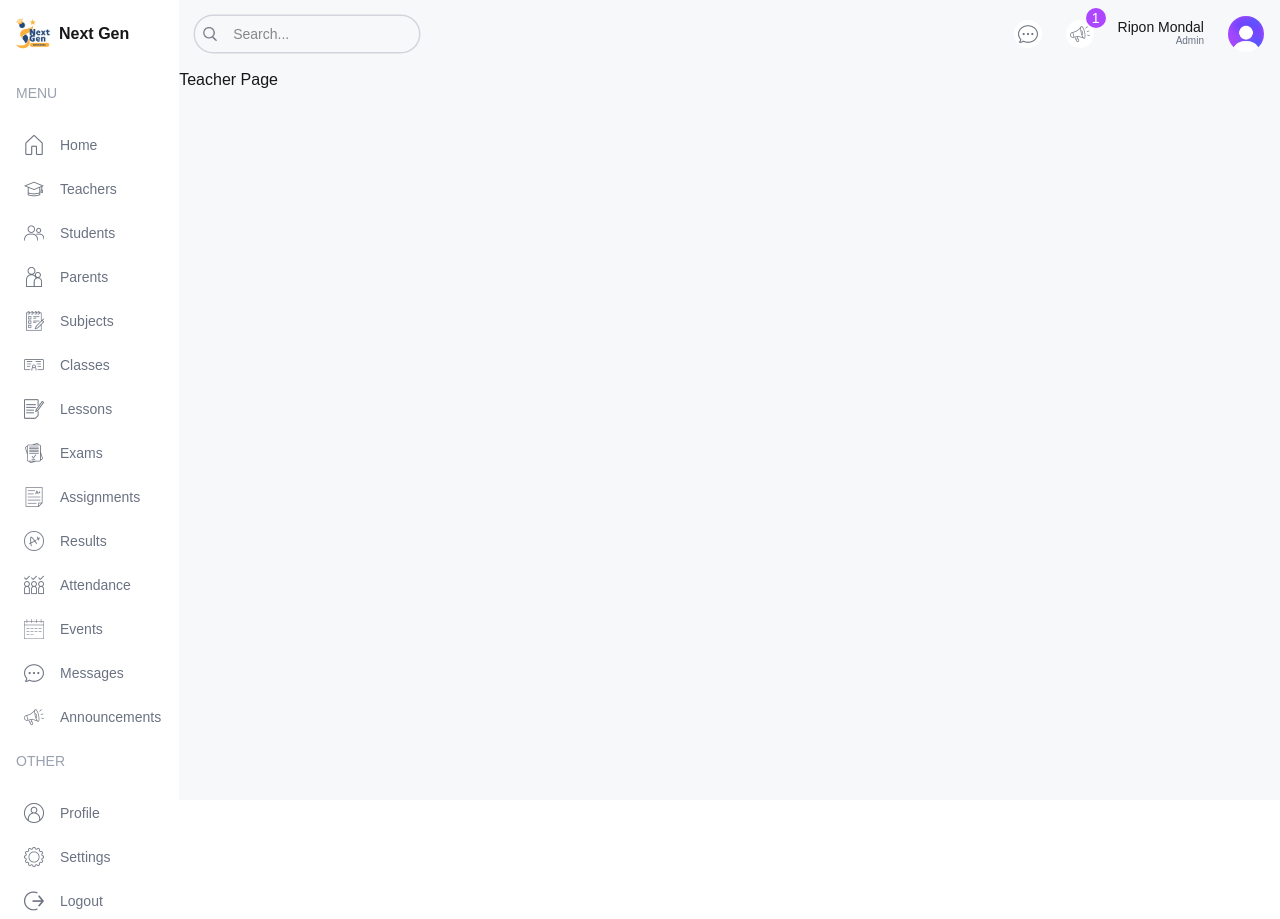
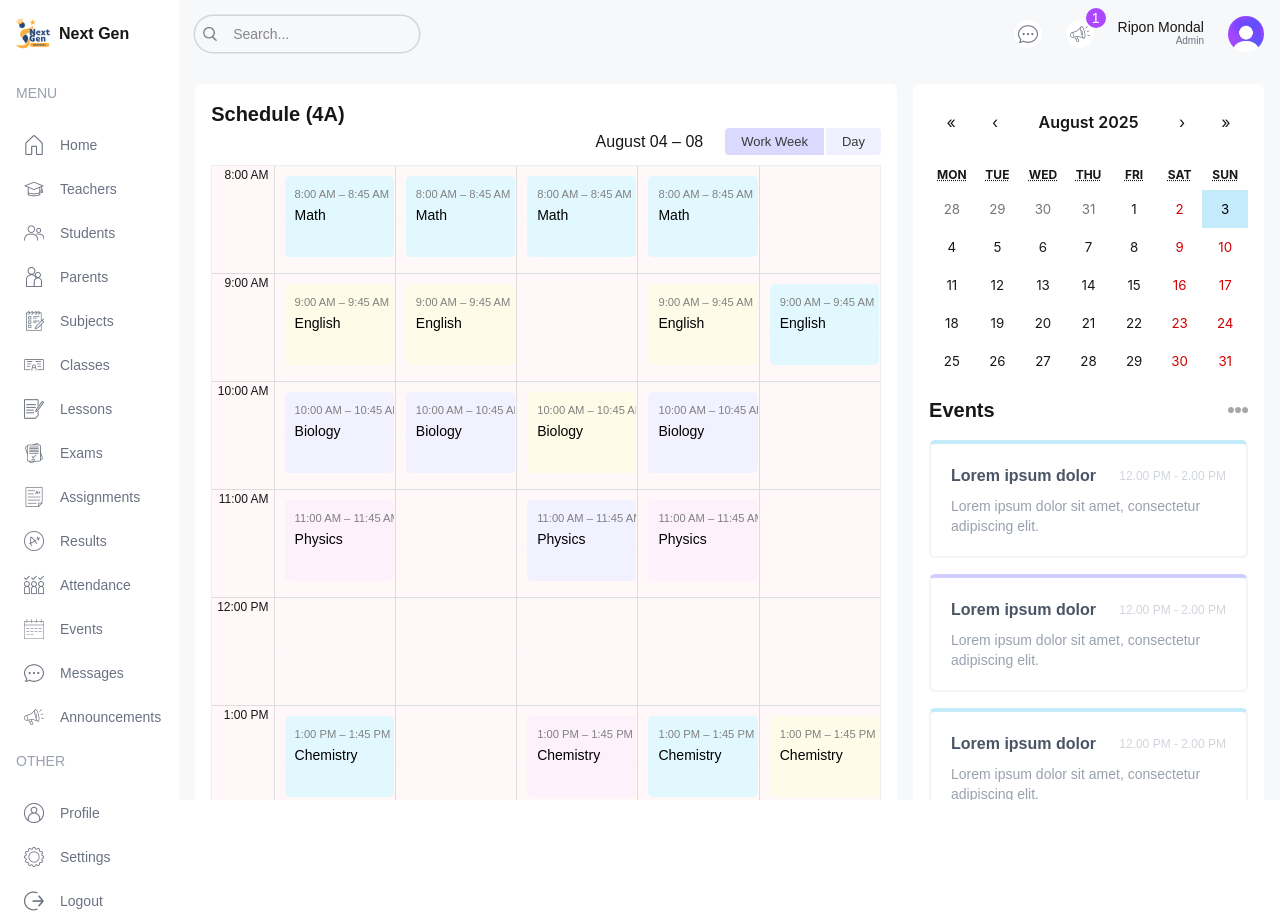
Before and after one commit to riponmondalbd/next-gen-school, a Next.js app: page /teacher in a window 1280 px wide. Built offline with nearby package versions, Linux system fonts and the light colour scheme.

Commit message:
copy the hole item's from the student page and past that to the teacher page

```diff
--- a/src/app/(dashboard)/teacher/page.tsx
+++ b/src/app/(dashboard)/teacher/page.tsx
@@ -1,3 +1,26 @@
+import Announcements from "@/components/Announcements";
+import BigCalendar from "@/components/BigCalendar";
+import EventCalendar from "@/components/EventCalendar";
+
 export default function TeacherPage() {
-  return <div>Teacher Page</div>;
+  return (
+    <div className="p-4 flex gap-4 flex-col xl:flex-row">
+      {/* left content */}
+      <div className="w-full xl:w-2/3">
+        <div className="h-full bg-white p-4 rounded-md">
+          <h1 className="text-xl font-semibold">Schedule (4A)</h1>
+          {/* big calender */}
+          <BigCalendar />
+        </div>
+      </div>
+      {/* right content */}
+      <div className="w-full xl:w-1/3 flex flex-col gap-8">
+        {/* calender and events */}
+        <EventCalendar />
+
+        {/* announcements */}
+        <Announcements />
+      </div>
+    </div>
+  );
 }
```
